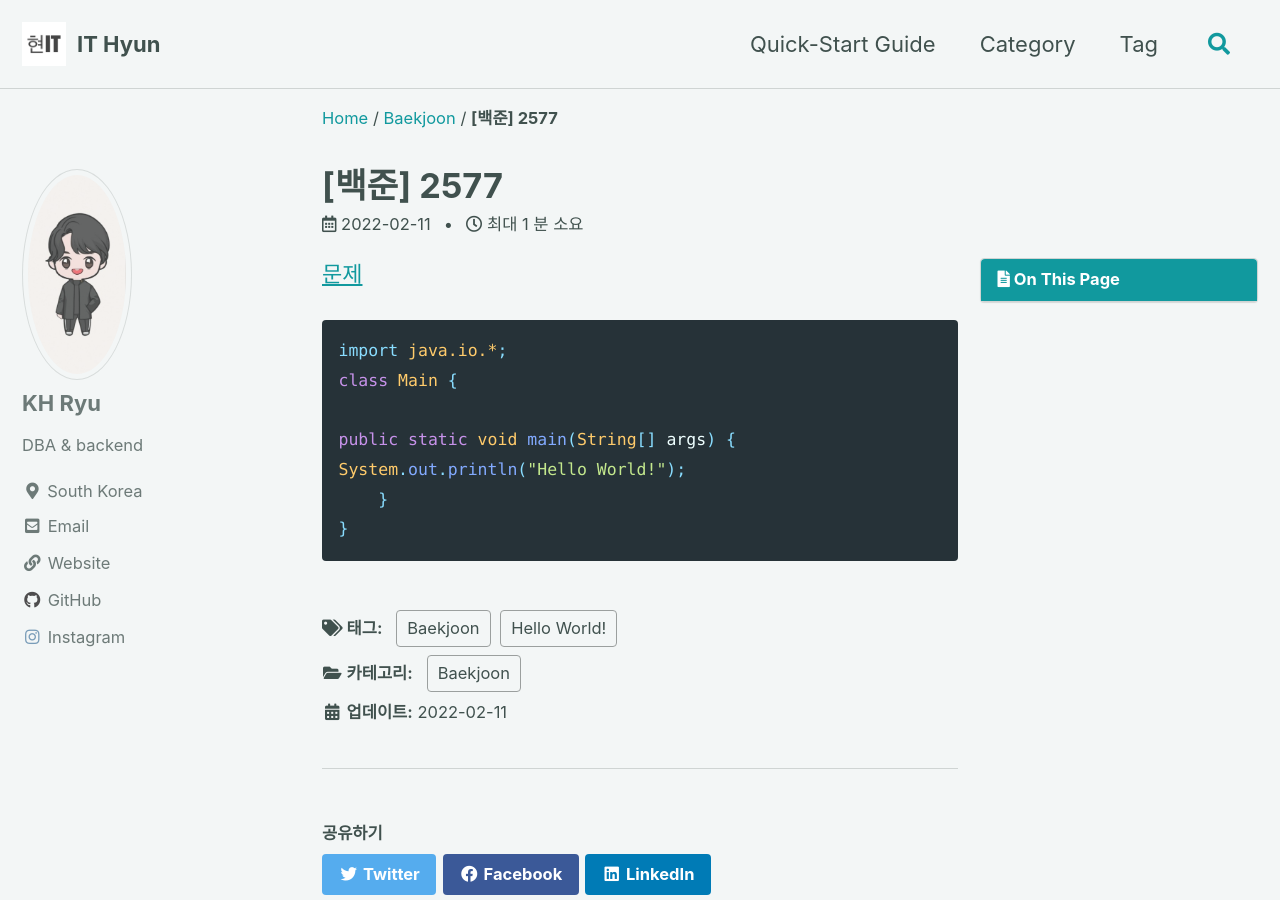
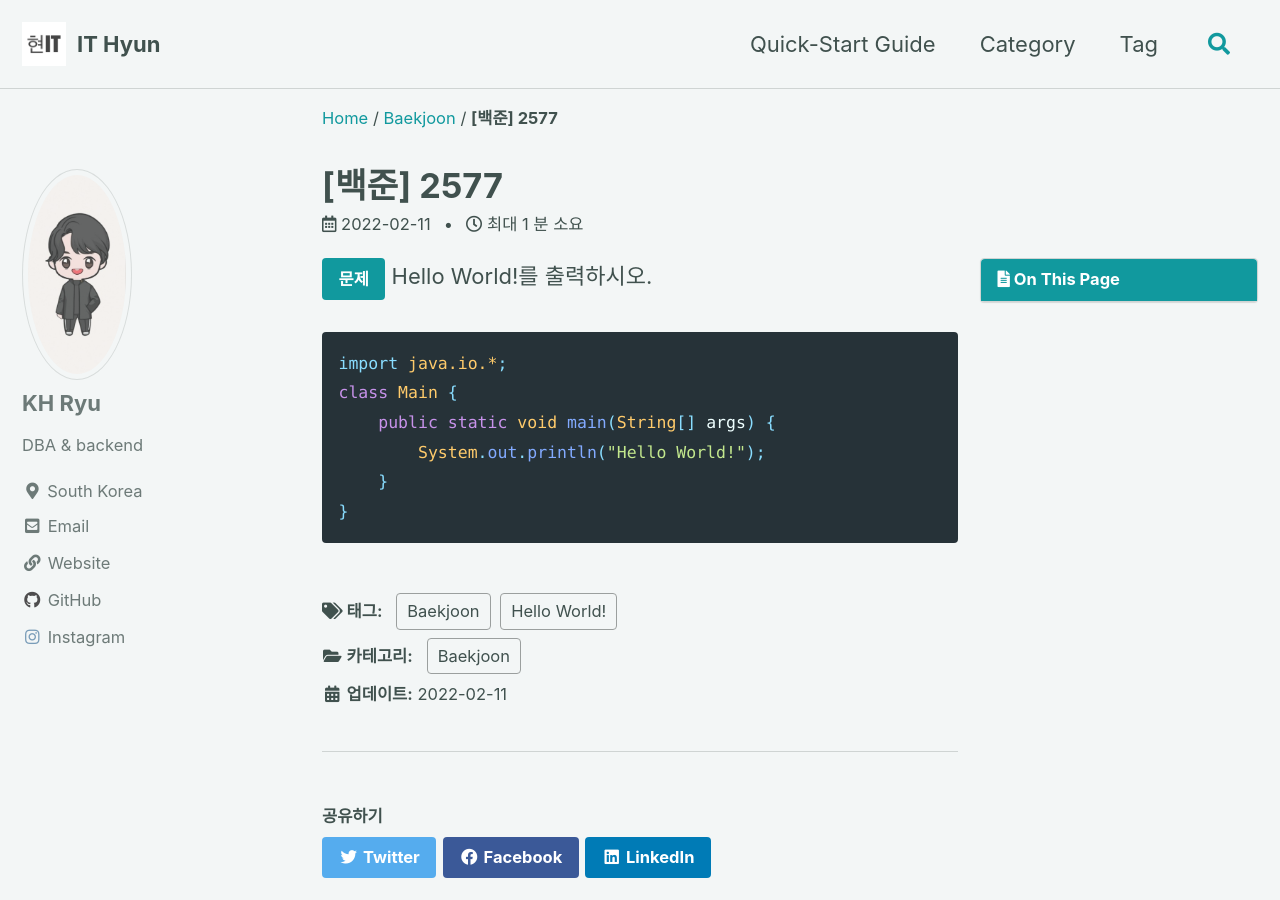
Before and after one commit to RyuKH95/RyuKH95.github.io, a Jekyll site: the page built from _posts/2022-02-11-Baekjoon-2577.md, in a window 1280 px wide and 900 px high. Built offline with Jekyll 4.4.1, drawn with Linux system fonts in a browser that asks for light colours; cached includes are drawn as plain includes; comment, search, counter and statistics services are not loaded.

Commit message:
baekjoon 2577

````diff
--- a/_posts/2022-02-11-Baekjoon-2577.md
+++ b/_posts/2022-02-11-Baekjoon-2577.md
@@ -6,14 +6,14 @@ tag: [Baekjoon, Hello World!]
 toc: true
 ---
 
-[문제](https://www.acmicpc.net/problem/2557){:target="_blank"}
+[문제](https://www.acmicpc.net/problem/2557){:target="_blank" .btn .btn--primary}
+Hello World!를 출력하시오.
 
 ```java
 import java.io.*;
 class Main {
-
-public static void main(String[] args) {
-System.out.println("Hello World!");
+    public static void main(String[] args) {
+        System.out.println("Hello World!");
     }
 }
 ```
````
Also changed, not shown: 9 other files.
